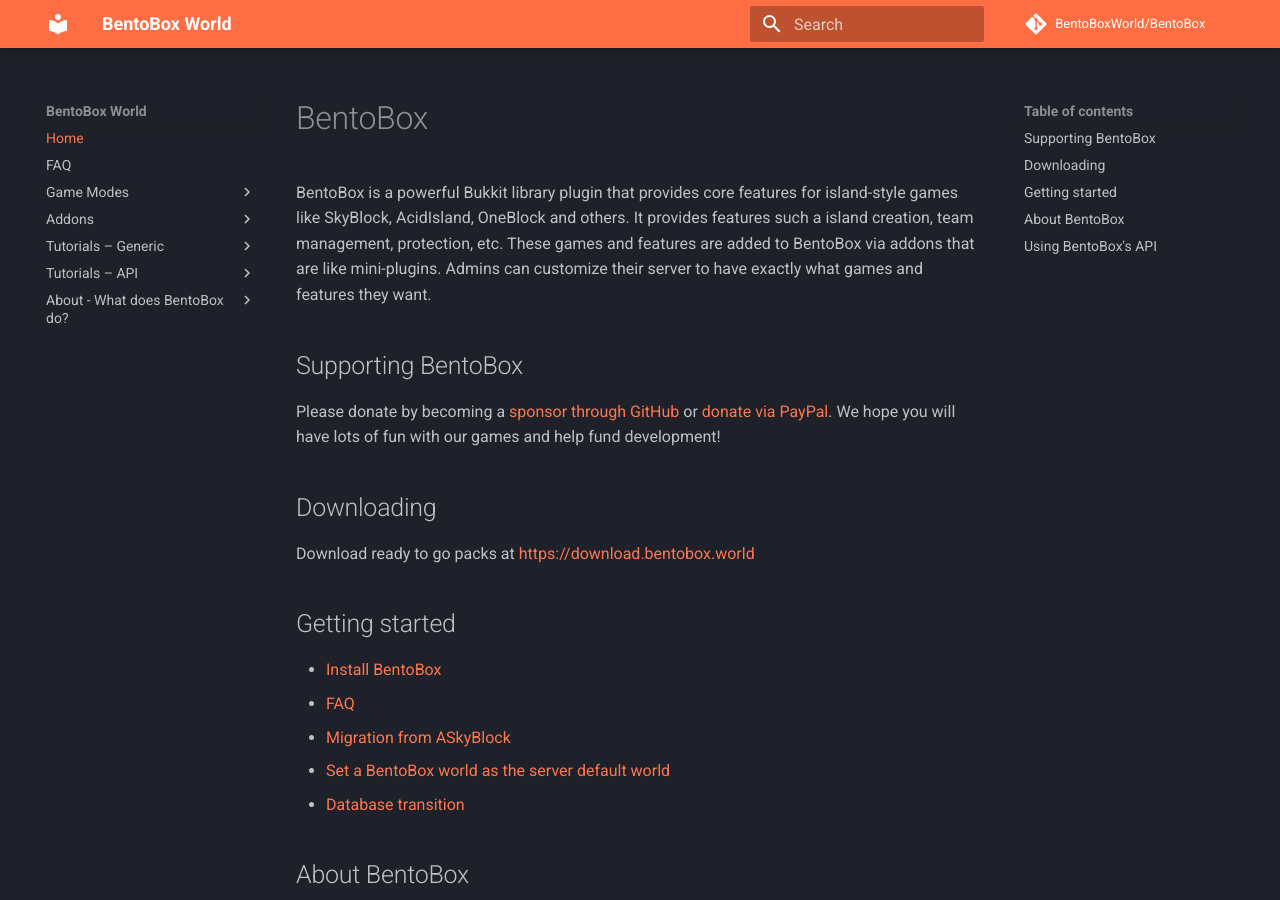
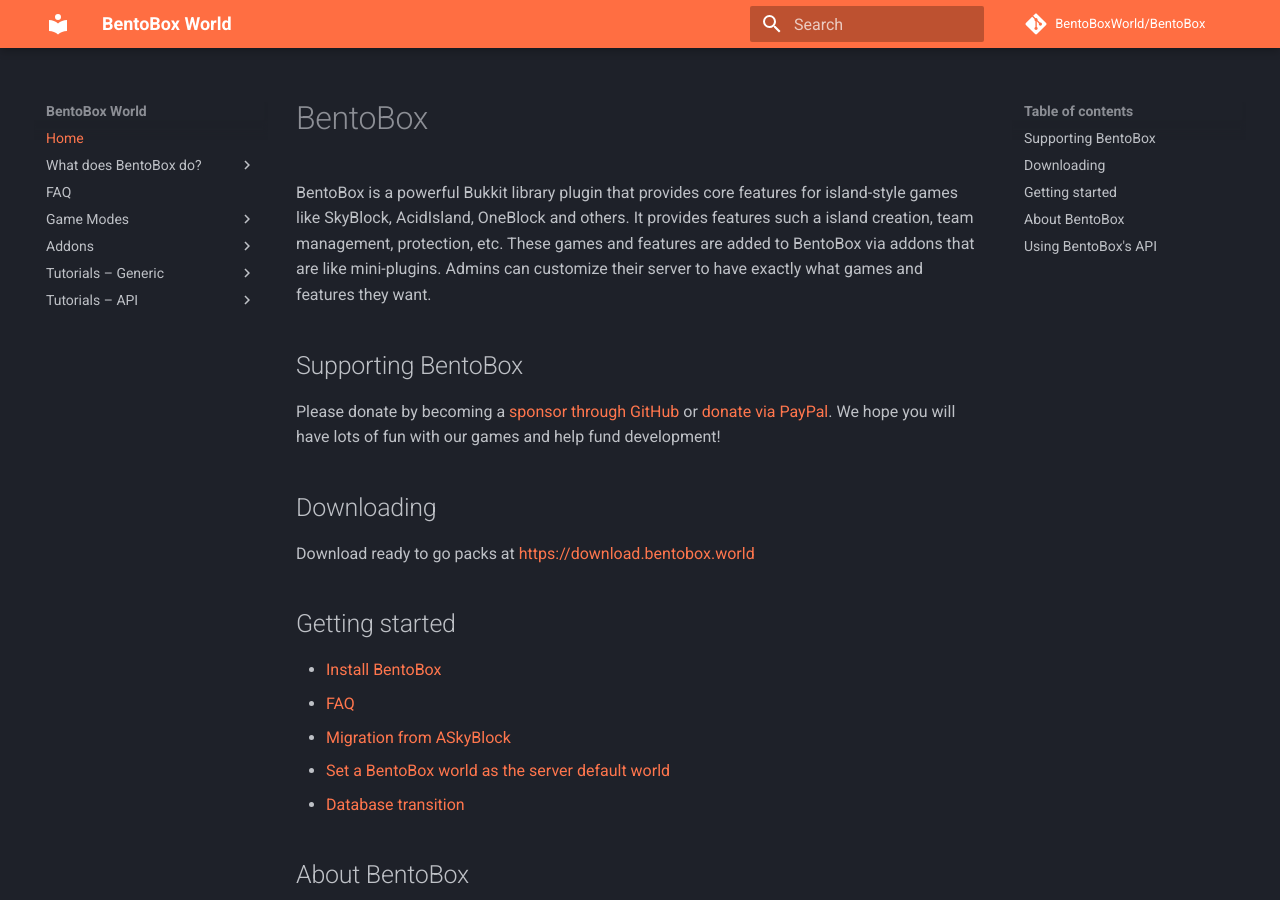
Before and after one commit to BentoBoxWorld/docs, an MkDocs documentation site: the page built from docs/index.md, in a window 1280 px wide and 900 px high. Built offline with MkDocs 1.6.1 and Material for MkDocs 9.7.7, drawn with Linux system fonts in a browser that asks for light colours; comment, search, counter and statistics services are not loaded; some of the changed lines change nothing that is shown.

Commit message:
Change where "What does BentoBox do?" appears in the menu

```diff
--- a/mkdocs.yml
+++ b/mkdocs.yml
@@ -5,6 +5,9 @@
 edit_uri: ""
 nav:
     - Home: index.md
+    - "What does BentoBox do?":
+        - Team Handling: BentoBox/About/Teams.md
+        - Protection: BentoBox/About/Protections.md
     - FAQ: FAQ.md
     - Game Modes:
         - BSkyBlock: gamemodes/BSkyBlock/index.md
@@ -44,9 +47,6 @@
         - "Config API": BentoBox/Config-API.md
         - "Database API": BentoBox/Database-API.md
         - "Metadata API": BentoBox/MetadataAPI.md
-    - "About - What does BentoBox do?":
-        - Team Handling: BentoBox/About/Teams.md
-        - Protection: BentoBox/About/Protections.md
 theme:
   name: material
   palette:
```
